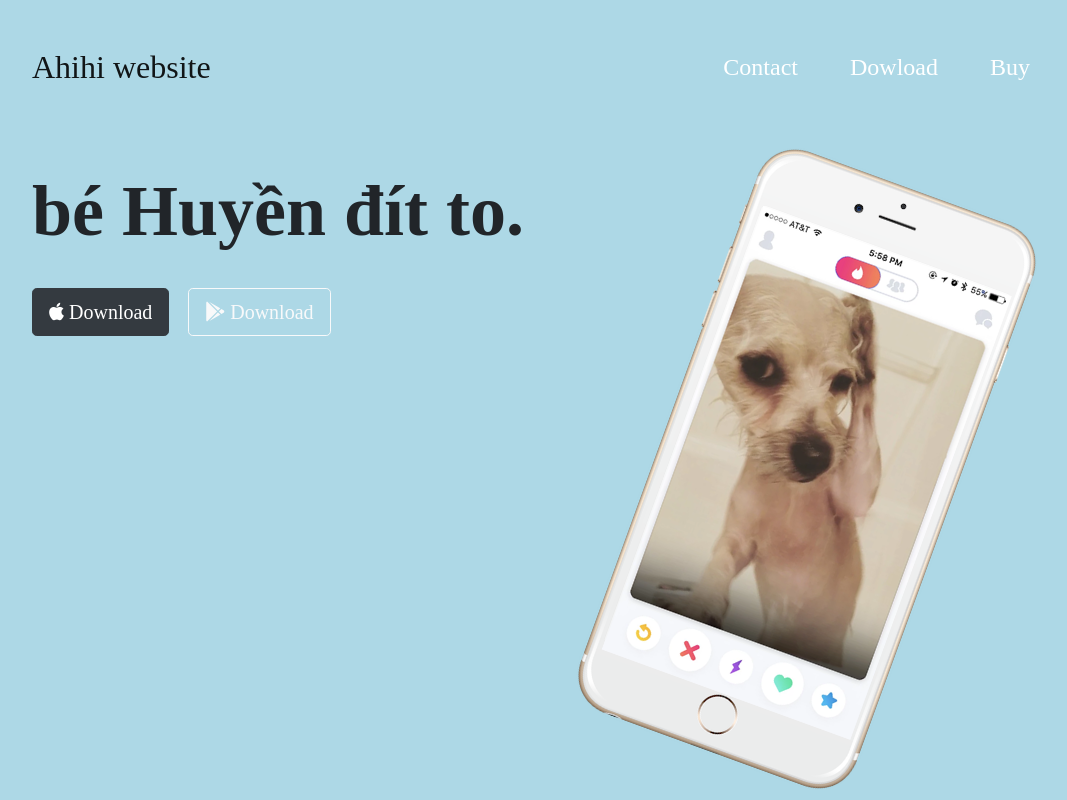
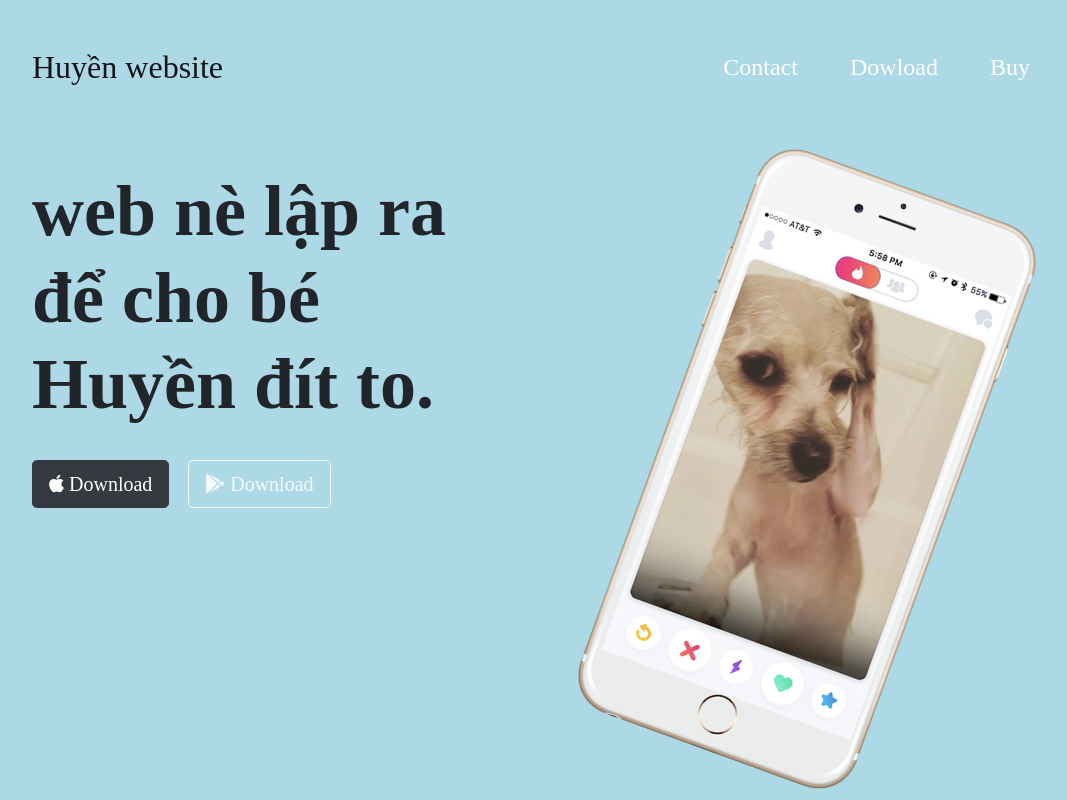
Before and after one commit to dat1389/tindog, a plain HTML site: page index.html in a window 1280 px wide. Shown: the top 800 px of the page, without its empty margins (96-1163 px from the left). Drawn offline with nearby package versions, Linux system fonts and the light colour scheme; a web font is replaced by a local one.

Commit message:
Update index.html

```diff
--- a/index.html
+++ b/index.html
@@ -22,7 +22,7 @@
 
 
       <nav class="navbar navbar-expand-lg navbar-light" id="nav1">
-        <a class="navbar-brand" href="">Ahihi website</a>
+        <a class="navbar-brand" href="">Huyền website</a>
         <button class="navbar-toggler" type="button" data-toggle="collapse" data-target="#navbarTogglerDemo02" aria-controls="navbarTogglerDemo02" aria-expanded="false" aria-label="Toggle navigation">
           <span class="navbar-toggler-icon"></span>
         </button>
@@ -47,7 +47,7 @@
       <div class="row">
 
         <div class="col-lg-6">
-          <h1> bé Huyền đít to.</h1>
+          <h1> web nè lập ra để cho bé Huyền đít to.</h1>
           <button type="button" class="btn btn-dark btn-lg dowload-btn"><i class="fab fa-apple"></i> Download</button>
           <button type="button" class="btn btn-outline-light btn-lg dowload-btn"><i class="fab fa-google-play"></i> Download</button>
         </div>
```
